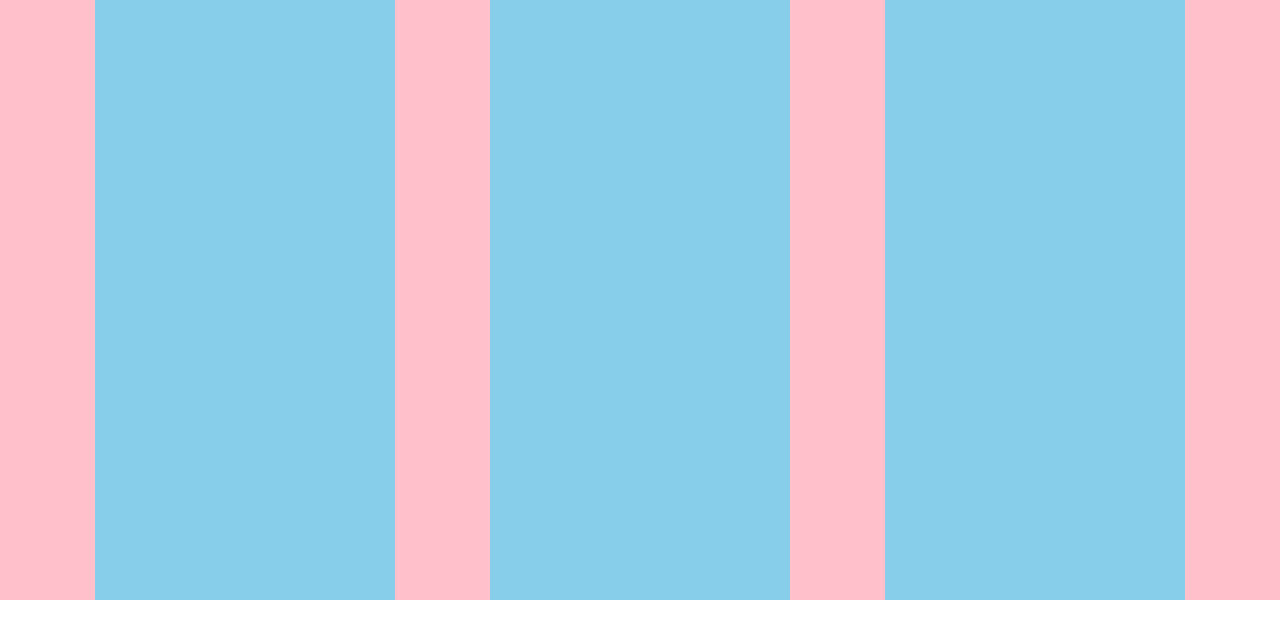
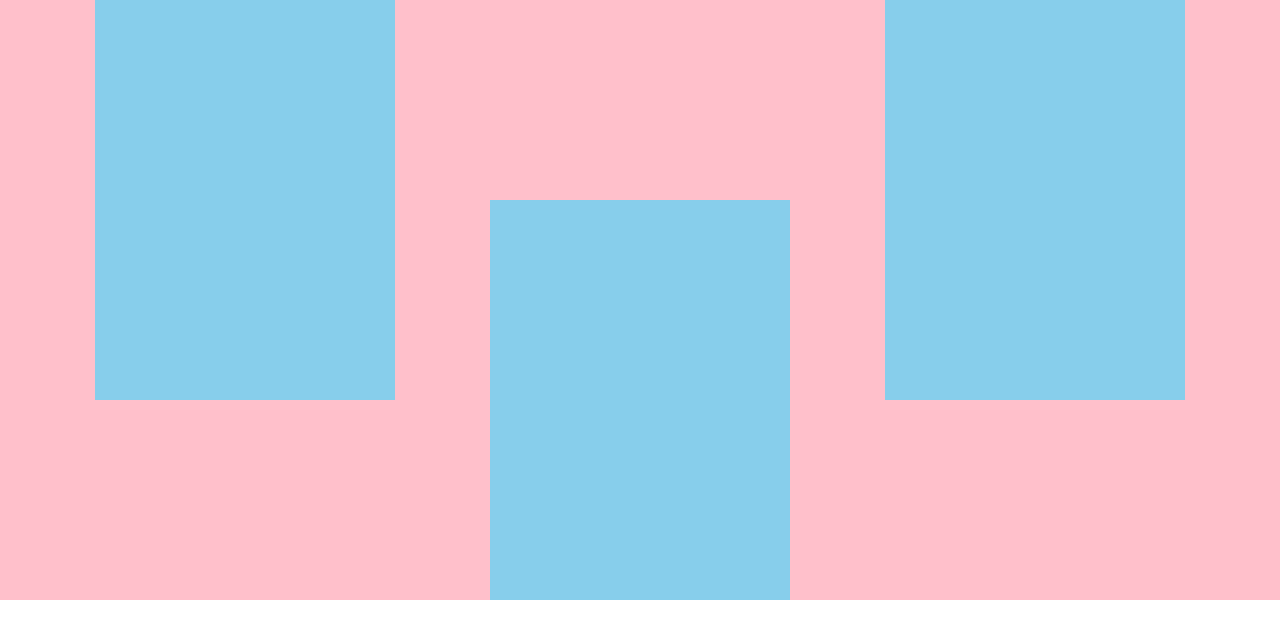
Before and after one commit to Hyricane/frontHeimaIt, a plain HTML site: page day6/主侧轴对齐方式.html in a window 1280 px wide. Drawn offline with Linux system fonts and the light colour scheme.

Commit message:
关于对单个盒子侧轴对齐的补充

```diff
--- a/day6/主侧轴对齐方式.html
+++ b/day6/主侧轴对齐方式.html
@@ -37,13 +37,19 @@
             /* align-items: end; */
 
             /* 拉伸 */
-            /* 在不设置子容器高度的情况下,拉伸子容器的高度,使其在高度上与父容器保持一致 */
-            align-items: stretch;
+            /* 在不设置子容器高度的情况下,拉伸子容器的高度,使其在高度上与父容器保持一致
+            是默认设置*/
+            /* align-items: stretch; */
         }
         div{
             background-color: skyblue;
             width: 300px;
-            /* height: 400px; */
+            height: 400px;
+        }
+
+        div :nth-child(2){
+            /* 为单个子盒子设置侧轴对齐方式 */
+            align-self: end;
         }
     </style>
 </head>
```
